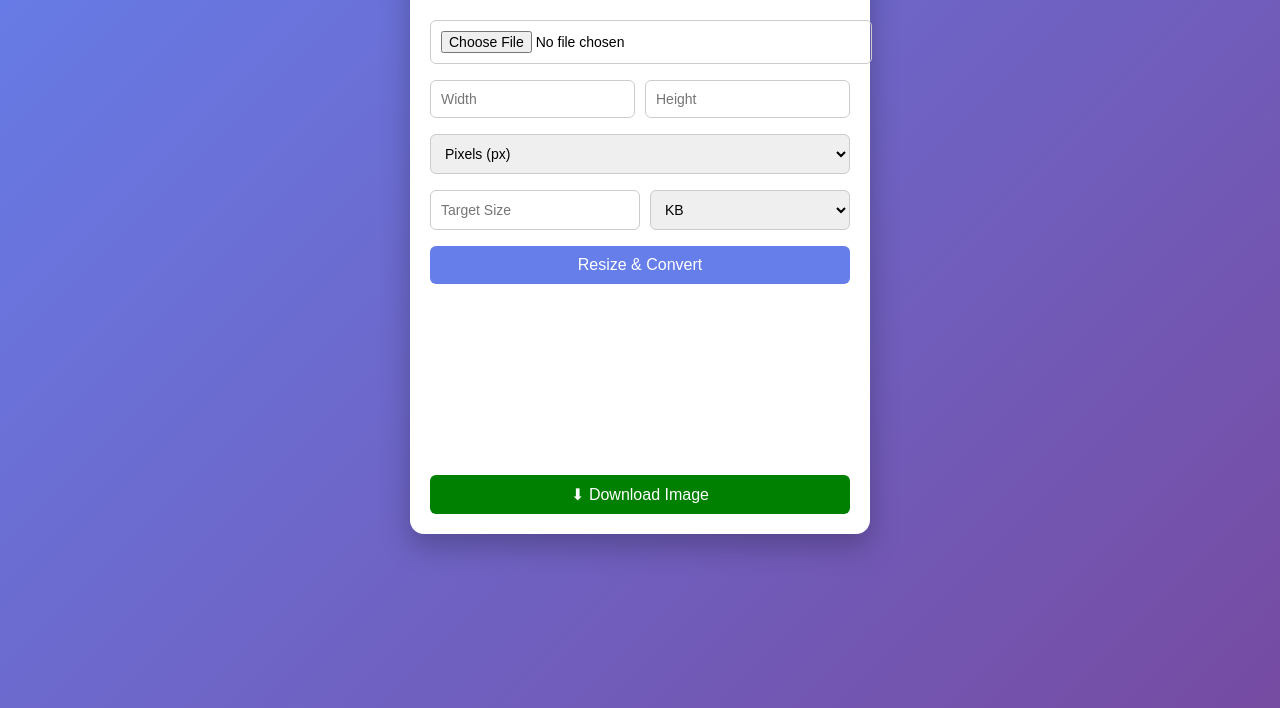
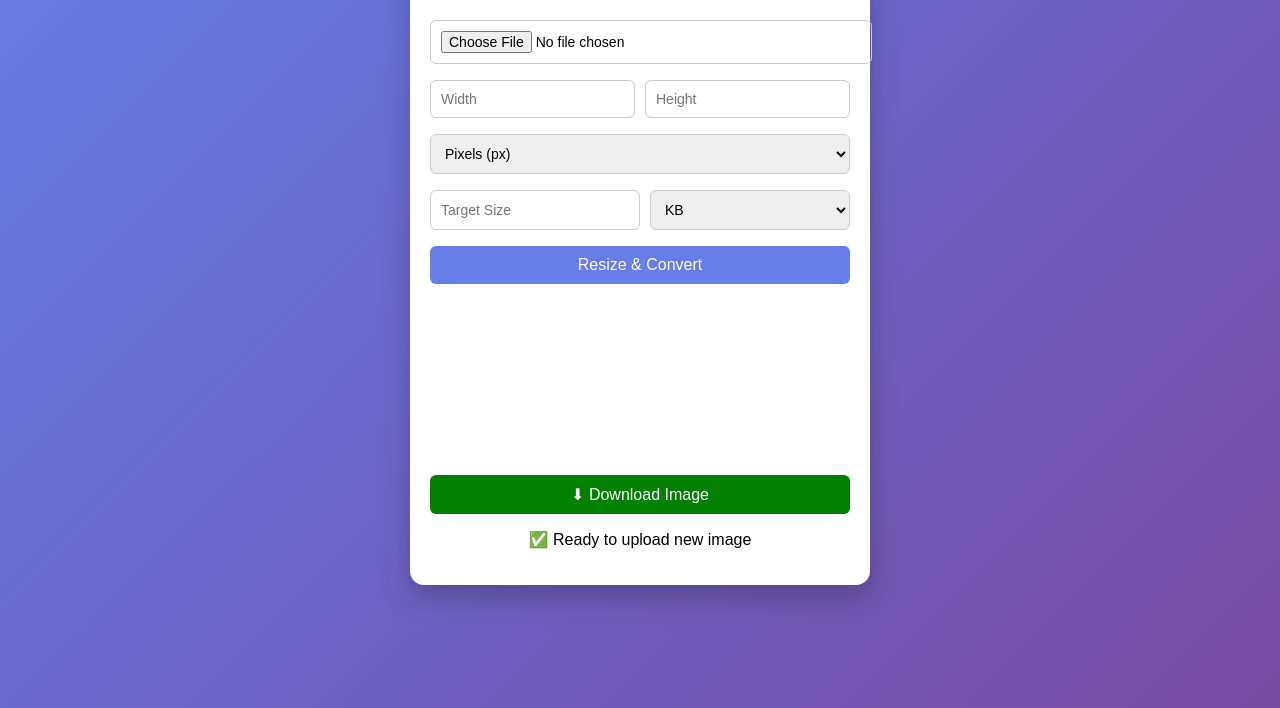
Before and after one commit to rajagadde/image-resizer, a plain HTML site: page index.html in a window 1280 px wide. Shown: the part 132-840 px from the top of the page. Drawn offline with Linux system fonts and the light colour scheme.

Commit message:
index.html

```diff
--- a/index.html
+++ b/index.html
@@ -41,6 +41,8 @@
   <p id="finalSize"></p>
 
   <a id="download" download="image-by-raja.jpg">⬇ Download Image</a>
+
+  <p id="statusMsg">✅ Ready to upload new image</p>
 </div>
 
 <script src="script.js"></script>
```
